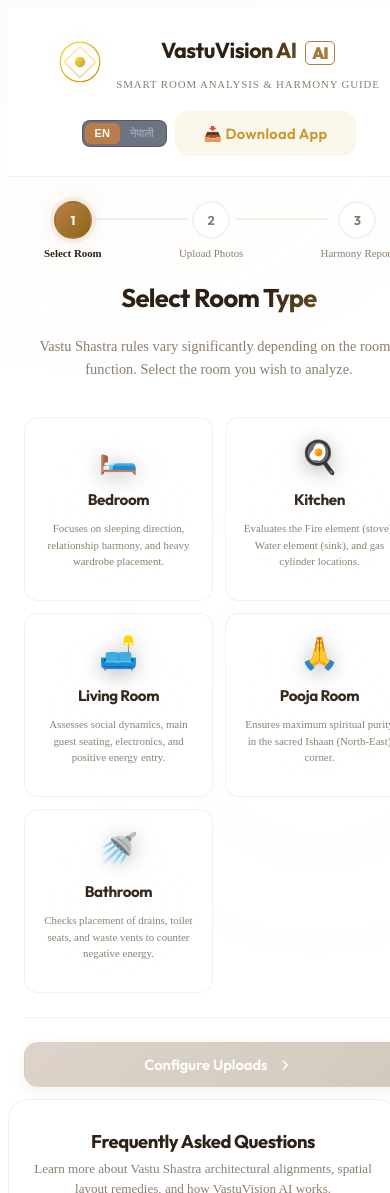
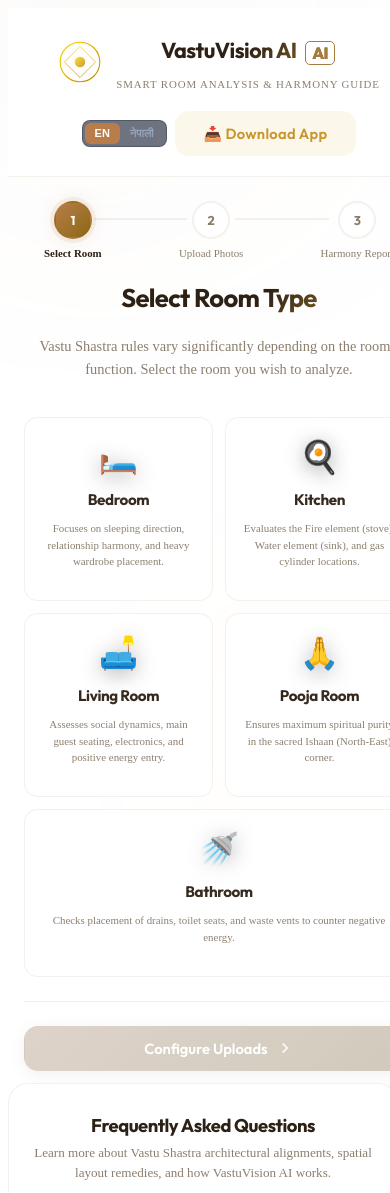
Before and after one commit to arthurrgg8-lgtm/vastuvision, a Next.js app: page / in a window 390 px wide. Shown: the top 1193 px of the page. Built offline with nearby package versions, Linux system fonts and the light colour scheme.

Commit message:
Fix mobile grid alignment: orphan room card spans full width, box-sizing on all mobile cards

```diff
--- a/src/app/globals.css
+++ b/src/app/globals.css
@@ -1904,13 +1904,22 @@
     .step-num { width: 34px; height: 34px; font-size: 0.8rem; }
 
     .room-selector-grid {
+        display: grid;
         grid-template-columns: repeat(2, 1fr);
         gap: 12px;
+        justify-items: stretch;
+    }
+
+    .room-selector-grid .room-card:last-child:nth-child(odd) {
+        grid-column: 1 / -1;
+        max-width: 100%;
     }
 
     .room-card {
         padding: 20px 14px;
         border-radius: var(--radius-md);
+        width: 100%;
+        box-sizing: border-box;
     }
 
     .room-icon { font-size: 2rem; margin-bottom: 10px; }
@@ -1920,14 +1929,27 @@
     .direction-uploader-grid {
         grid-template-columns: 1fr;
         gap: 14px;
+        justify-items: stretch;
+    }
+
+    .upload-card {
+        width: 100%;
+        box-sizing: border-box;
     }
 
     .kpi-grid {
         grid-template-columns: 1fr;
         gap: 14px;
-    }
-
-    .kpi-card { min-height: 140px; padding: 18px; border-radius: var(--radius-md); }
+        justify-items: stretch;
+    }
+
+    .kpi-card {
+        min-height: 140px;
+        padding: 18px;
+        border-radius: var(--radius-md);
+        width: 100%;
+        box-sizing: border-box;
+    }
 
     .score-circle-container { width: 100px; height: 100px; }
     .score-text-val { font-size: 1.85rem; }
@@ -1936,6 +1958,8 @@
         flex-direction: column;
         gap: 10px;
         padding: 14px;
+        width: 100%;
+        box-sizing: border-box;
     }
 
     .sugg-badge { align-self: flex-start; }
```
